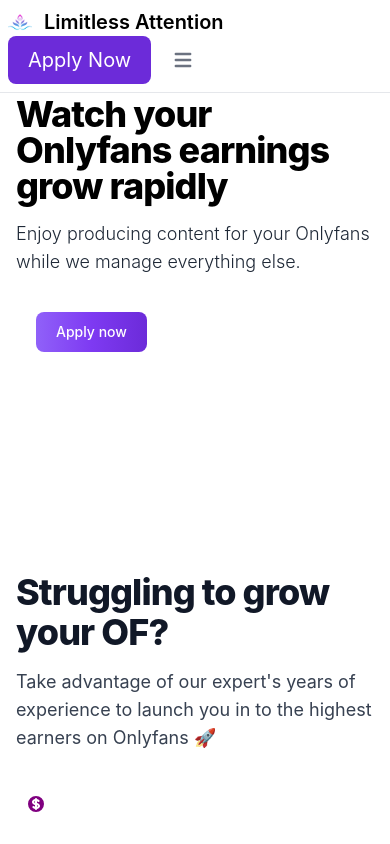
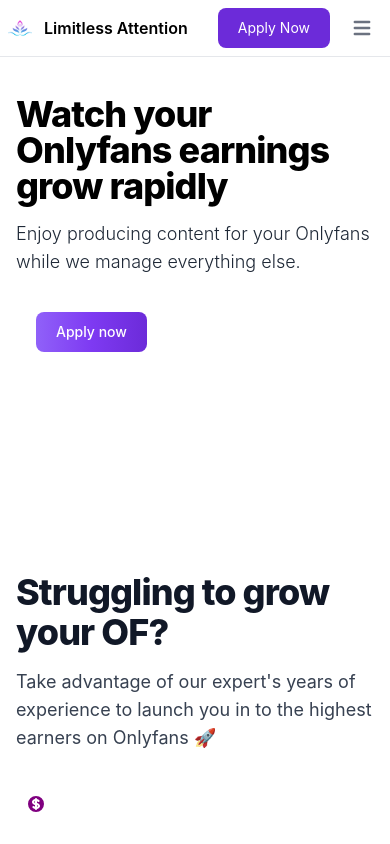
Before and after one commit to smarvin96/LimitlessAttention.com, a React (Vite) app: page / in a window 390 px wide. Shown: the top 844 px of the page. Built offline with nearby package versions, Linux system fonts and the light colour scheme.

Commit message:
navbarsizing

```diff
--- a/src/components/Header.jsx
+++ b/src/components/Header.jsx
@@ -7,15 +7,15 @@
   const navigate = useNavigate();
 
   // Neue Datei mit Querys
-  const miniView = useMediaQuery("(max-width:360px)");
-  const smallView = useMediaQuery("(max-width:490px)");
+
+  const miniView = useMediaQuery("(max-width:490px)");
   // const mediumView = useMediaQuery("(max-width:1025px)");
 
 // const headerItemFontSizeMini = miniView ? "text-xs" : "text-sm";
-  const headerItemFontSize = smallView || miniView ? "text-xl" : "text-2xl";
+  const headerItemFontSize = miniView ? "text-ls" : "text-2xl";
+  const headerButtonFontSize = miniView  ? "font-sm" : "font-2xl";
 
-
-  const headerButtonFontSize = smallView || miniView ? "font-sm" : "font-2xl";
+  // 360 text-ls font-sm
 
   return (
     <>
```
